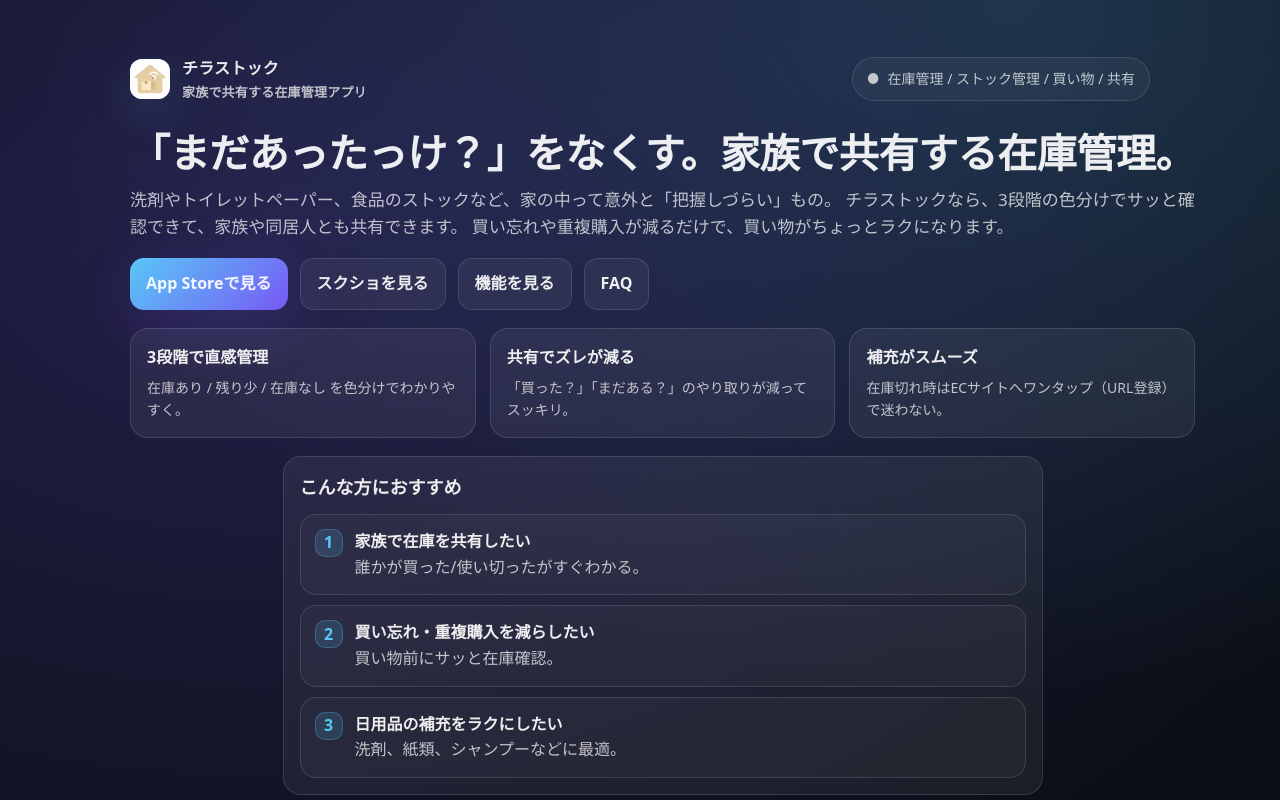
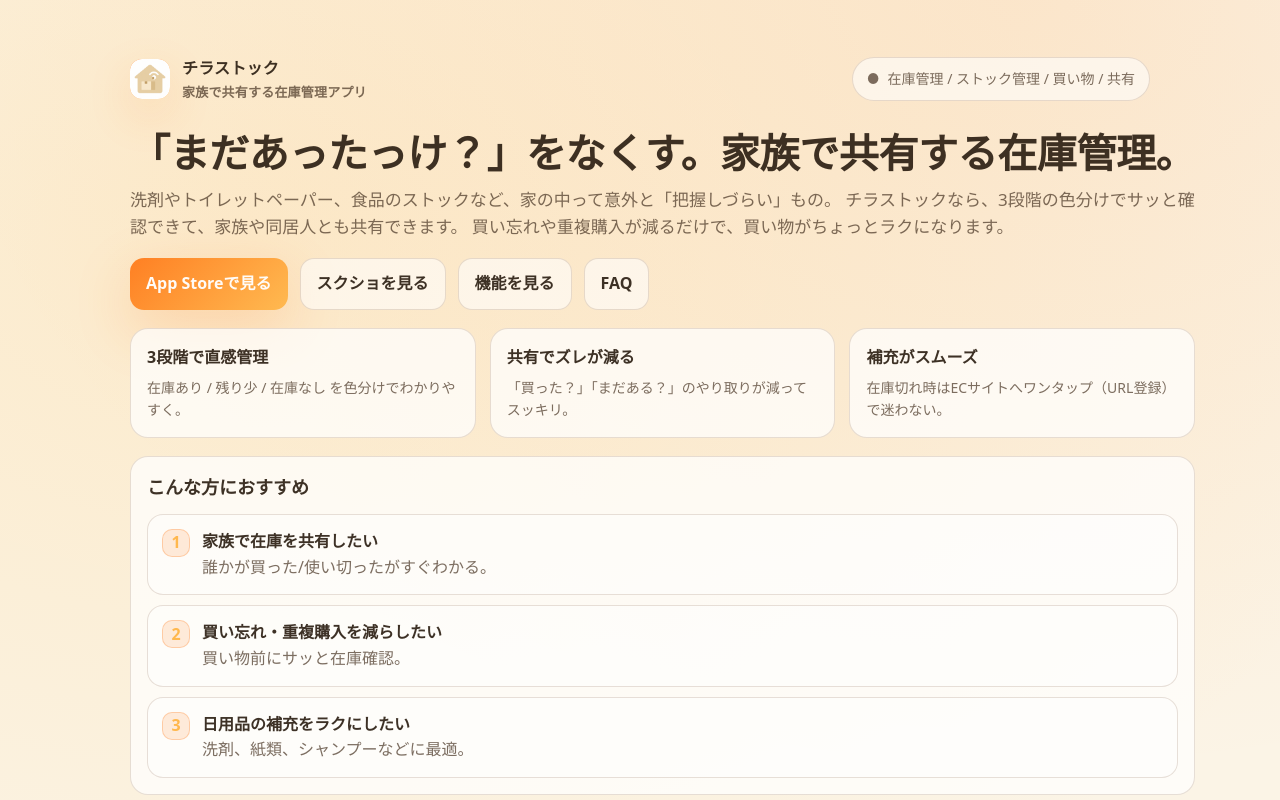
Before and after one commit to miryowasuke/miryowasuke.github.io, a plain HTML site: page index.html in a window 1280 px wide. Shown: the top 800 px of the page. Drawn offline with Linux system fonts and the light colour scheme.

Commit message:
Revamp index.html with a warm color palette and enhanced styling for improved visual appeal and user experience. Adjusted gradients, backgrounds, and surface properties for a cohesive design.

```diff
--- a/index.html
+++ b/index.html
@@ -71,13 +71,16 @@
 
     <style>
       :root {
-        --bg: #0b0f17;
-        --card: rgba(255, 255, 255, 0.06);
-        --text: rgba(255, 255, 255, 0.92);
-        --muted: rgba(255, 255, 255, 0.72);
-        --border: rgba(255, 255, 255, 0.12);
-        --accent: #5bd1ff;
-        --accent2: #7c5cff;
+        /* warm orange-gold palette (based on screenshots) */
+        --bg: #fbf4e6; /* cream */
+        --card: rgba(255, 255, 255, 0.72);
+        --surface: rgba(255, 255, 255, 0.58);
+        --surface2: rgba(255, 255, 255, 0.46);
+        --text: rgba(45, 32, 20, 0.92);
+        --muted: rgba(73, 54, 37, 0.72);
+        --border: rgba(120, 86, 56, 0.18);
+        --accent: #ff7a1a; /* orange */
+        --accent2: #ffc86b; /* soft gold */
       }
       * {
         box-sizing: border-box;
@@ -97,12 +100,17 @@
         background:
           radial-gradient(
             1200px 800px at 20% 10%,
-            rgba(124, 92, 255, 0.22),
+            rgba(255, 200, 107, 0.22),
             transparent
           ),
           radial-gradient(
-            1000px 700px at 80% 0%,
-            rgba(91, 209, 255, 0.18),
+            1100px 780px at 80% 0%,
+            rgba(255, 122, 26, 0.10),
+            transparent
+          ),
+          radial-gradient(
+            900px 700px at 50% 110%,
+            rgba(120, 86, 56, 0.08),
             transparent
           ),
           var(--bg);
@@ -143,10 +151,10 @@
         object-fit: cover;
         background: linear-gradient(
           135deg,
-          rgba(91, 209, 255, 0.95),
-          rgba(124, 92, 255, 0.95)
+          rgba(255, 122, 26, 0.95),
+          rgba(255, 183, 74, 0.95)
         );
-        box-shadow: 0 16px 45px rgba(91, 209, 255, 0.15);
+        box-shadow: 0 16px 45px rgba(255, 122, 26, 0.16);
       }
       .pill {
         display: inline-flex;
@@ -154,7 +162,7 @@
         gap: 8px;
         padding: 10px 14px;
         border: 1px solid var(--border);
-        background: rgba(255, 255, 255, 0.04);
+        background: var(--surface);
         border-radius: 999px;
         color: var(--muted);
         font-size: 14px;
@@ -168,10 +176,10 @@
       }
       .recommend {
         margin-top: 18px;
-        max-width: 760px;
         width: 100%;
-        margin-left: auto;
-        margin-right: auto;
+        max-width: none;
+        margin-left: 0;
+        margin-right: 0;
       }
       .hero h1 {
         margin: 0 0 10px;
@@ -198,17 +206,18 @@
         padding: 12px 16px;
         border-radius: 14px;
         border: 1px solid var(--border);
-        background: rgba(255, 255, 255, 0.05);
+        background: var(--surface);
         font-weight: 700;
       }
       .btnPrimary {
         border: 0;
+        color: rgba(255, 255, 255, 0.96);
         background: linear-gradient(
           135deg,
-          rgba(91, 209, 255, 0.95),
-          rgba(124, 92, 255, 0.95)
+          rgba(255, 122, 26, 0.95),
+          rgba(255, 183, 74, 0.95)
         );
-        box-shadow: 0 18px 55px rgba(124, 92, 255, 0.2);
+        box-shadow: 0 18px 55px rgba(255, 122, 26, 0.22);
       }
       .card {
         border: 1px solid var(--border);
@@ -250,18 +259,18 @@
         padding: 14px;
         border-radius: 16px;
         border: 1px solid var(--border);
-        background: rgba(255, 255, 255, 0.03);
+        background: var(--surface2);
       }
       .badge {
         flex: none;
         width: 28px;
         height: 28px;
         border-radius: 10px;
-        background: rgba(91, 209, 255, 0.14);
-        border: 1px solid rgba(91, 209, 255, 0.25);
+        background: rgba(255, 122, 26, 0.14);
+        border: 1px solid rgba(255, 122, 26, 0.28);
         display: grid;
         place-items: center;
-        color: rgba(91, 209, 255, 0.95);
+        color: rgba(255, 183, 74, 0.98);
         font-weight: 800;
       }
       .muted {
@@ -297,7 +306,7 @@
         height: 10px;
       }
       .shotGrid::-webkit-scrollbar-thumb {
-        background: rgba(255, 255, 255, 0.14);
+        background: rgba(120, 86, 56, 0.22);
         border-radius: 999px;
         border: 2px solid transparent;
         background-clip: padding-box;
@@ -306,14 +315,14 @@
         flex: 0 0 240px;
         scroll-snap-align: start;
         border: 1px solid var(--border);
-        background: rgba(255, 255, 255, 0.03);
+        background: var(--surface2);
         border-radius: 18px;
         padding: 10px;
         text-decoration: none;
       }
       .shotItem:hover {
         text-decoration: none;
-        border-color: rgba(255, 255, 255, 0.22);
+        border-color: rgba(120, 86, 56, 0.28);
       }
       .shotImg {
         width: 100%;
```
